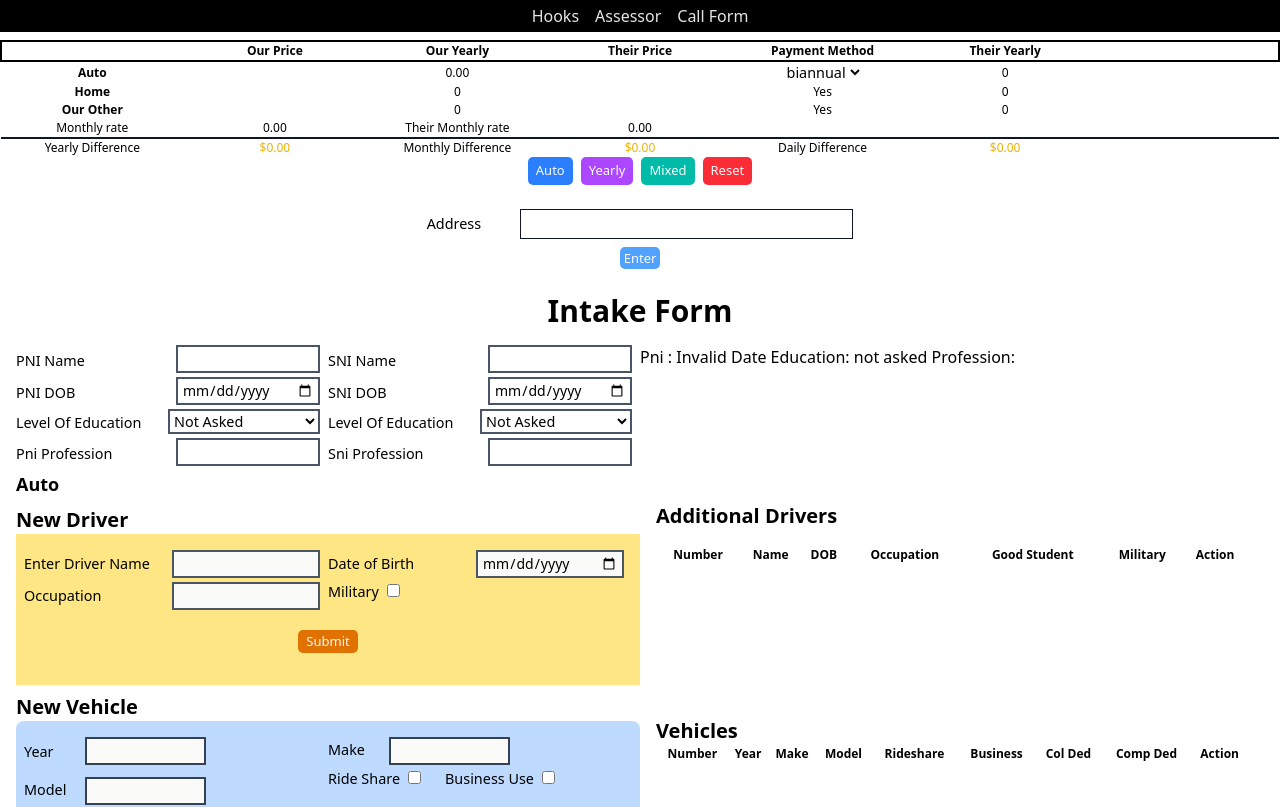
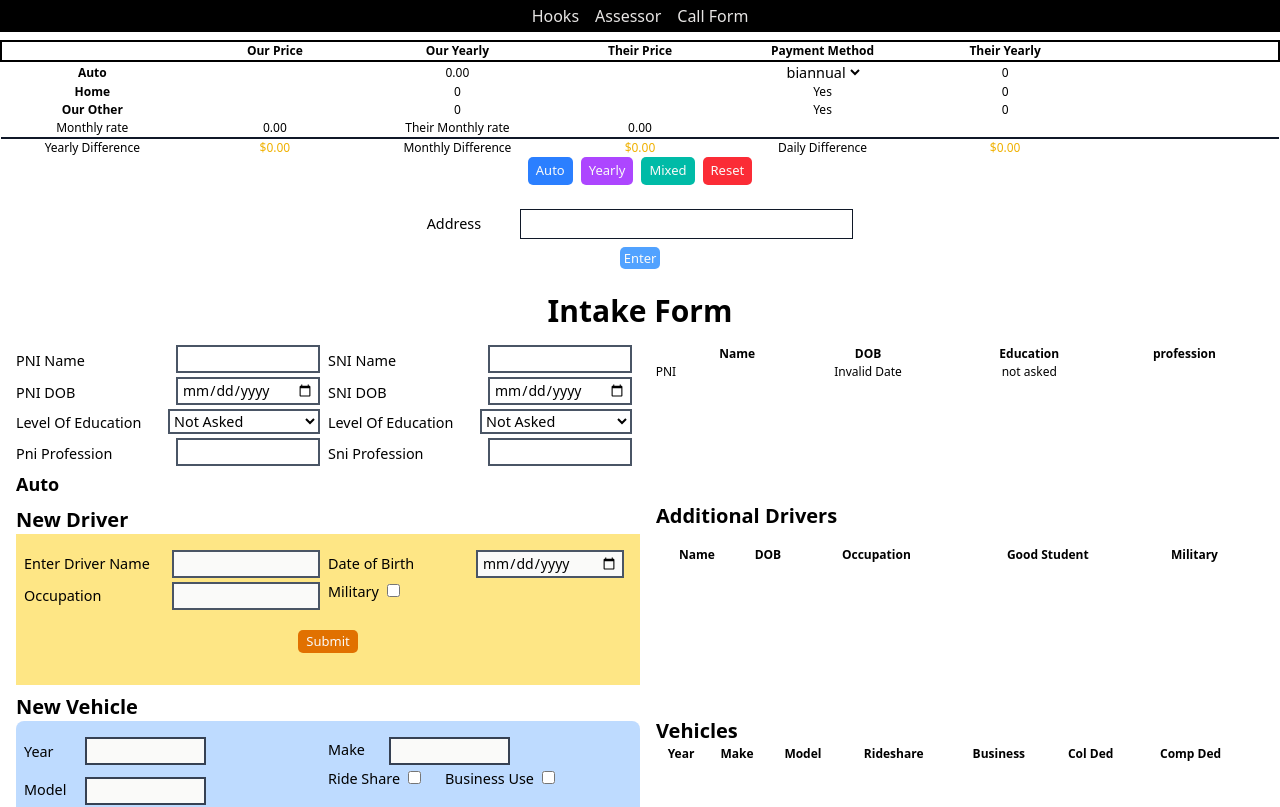
Before and after one commit to Jpatrick6420/propertyandcasualtywebsite, a React (Vite) app: page / in a window 1280 px wide. Shown: the top 807 px of the page. Built offline with nearby package versions, Linux system fonts and the light colour scheme.

Commit message:
changed the pni and sni

```diff
--- a/src/components/VehicleResultsSection.jsx
+++ b/src/components/VehicleResultsSection.jsx
@@ -16,7 +16,7 @@ function VehicleResultsSection({ currentData, setCurrentData }) {
       <table>
         <thead>
           <tr>
-            <th>Number</th>
+            <th></th>
             <th>Year</th>
             <th>Make</th>
             <th>Model</th>
@@ -24,7 +24,7 @@ function VehicleResultsSection({ currentData, setCurrentData }) {
             <th>Business</th>
             <th>Col Ded</th>
             <th>Comp Ded</th>
-            <th>Action</th>
+            <th></th>
           </tr>
         </thead>
         <tbody>
--- a/src/features/CallForm.jsx
+++ b/src/features/CallForm.jsx
@@ -234,10 +234,6 @@ function CallForm() {
             <ClaimsSection handleCurrentData={setCurrentData} />
           </div>
           <div className="hidden lg:block px-4 py-8">
-            {/* <ClaimsResultsSection
-              currentData={currentData.auto}
-              label="Auto Claims"
-            /> */}
             <ClaimsResults
               currentData={currentData.auto}
               setCurrentData={setCurrentData}
--- a/src/features/ClaimsResults.jsx
+++ b/src/features/ClaimsResults.jsx
@@ -17,10 +17,10 @@ function ClaimsResults({ currentData, setCurrentData, type }) {
       <table>
         <thead>
           <tr>
-            <th>Number</th>
+            <th></th>
             <th>Type</th>
             <th>Date</th>
-            <th>Action</th>
+            <th></th>
           </tr>
         </thead>
         <tbody>
--- a/src/features/DriversResults.jsx
+++ b/src/features/DriversResults.jsx
@@ -17,13 +17,13 @@ function DriversResults({ currentData, setCurrentData }) {
       <table>
         <thead>
           <tr>
-            <th>Number</th>
+            <th></th>
             <th>Name</th>
             <th>DOB</th>
             <th>Occupation</th>
             <th>Good Student</th>
             <th>Military</th>
-            <th>Action</th>
+            <th></th>
           </tr>
         </thead>
         <tbody>
--- a/src/features/PniResults.jsx
+++ b/src/features/PniResults.jsx
@@ -3,17 +3,35 @@ import { formatDate } from "../helpers/helpers";
 function PniResults({ pni, sni }) {
   return (
     <div className="grid grid-cols-1">
-      <p>
-        Pni : {pni.name} {formatDate(pni.pniDob)} Education:{" "}
-        {pni.pniEducation?.split("_").join(" ")} Profession: {pni.pniProfession}
-      </p>
-      {sni.name && (
-        <p>
-          Sni: {sni.name} DOB: {formatDate(sni.sniDob)} Education:{" "}
-          {sni.sniEducation?.split("_").join(" ")} Profession:{" "}
-          {sni.sniProfession}
-        </p>
-      )}
+      <table>
+        <thead>
+          <tr>
+            <th></th>
+            <th>Name</th>
+            <th>DOB</th>
+            <th>Education</th>
+            <th>profession</th>
+          </tr>
+        </thead>
+        <tbody>
+          <tr>
+            <td>PNI</td>
+            <td>{pni.name}</td>
+            <td>{formatDate(pni.pniDob)}</td>
+            <td> {pni.pniEducation?.split("_").join(" ")}</td>
+            <td>{pni.pniProfession}</td>
+          </tr>
+          {sni.name && (
+            <tr>
+              <td>SNI</td>
+              <td>{sni.name}</td>
+              <td>{formatDate(sni.sniDob)}</td>
+              <td> {sni.sniEducation?.split("_").join(" ")}</td>
+              <td>{sni.sniProfession}</td>
+            </tr>
+          )}
+        </tbody>
+      </table>
     </div>
   );
 }
```
